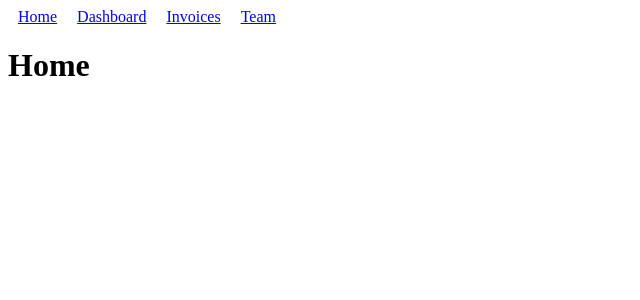
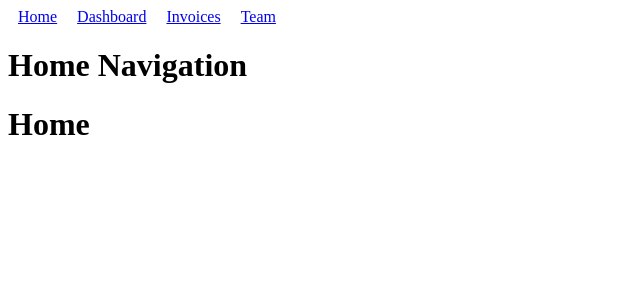
Before and after one commit to GeekEast/react-router-vs-reach-router, a React (Create React App) app: page / in a window 1280 px wide. Shown: the top 300 px of the page, without its empty margins (0-640 px from the left). Built offline with nearby package versions, Linux system fonts and the light colour scheme.

Commit message:
03-use-reach-router: mutiple routers for same url

```diff
--- a/src/App.tsx
+++ b/src/App.tsx
@@ -12,6 +12,10 @@ const Dash = (props: RouteComponentProps<any>) => (
 const Dashboard = (props: RouteComponentProps<any>) => <h1>Dashboard</h1>;
 const Invoices = (props: RouteComponentProps<any>) => <h1>Invoices</h1>;
 const Team = (props: RouteComponentProps<any>) => <h1>Team</h1>;
+
+const HomeNav = (props: RouteComponentProps<any>) => <h1>Home Navigation</h1>
+const DashboardNav = (props: RouteComponentProps<any>) => <h1>Dashboard Navigation</h1>
+
 const Invoice = (props: RouteComponentProps<any>) => {
   const params = useParams();
   return <h1>Invoice {params.id}</h1>;
@@ -28,6 +32,13 @@ const App = () => {
         <Link to="dashboard/invoices">Invoices</Link>
         <Link to="dashboard/team">Team</Link>
       </nav>
+
+      <div>
+        <Router>
+          <HomeNav path="/"></HomeNav>
+          <Dashboard path="/dashbaord"></Dashboard>
+        </Router>
+      </div>
       <Router>
         <Home path="/"></Home>
         <Dash path="dashboard">
```
Also changed, not shown: 1 other file (tests, documents, lock files or other folders).
